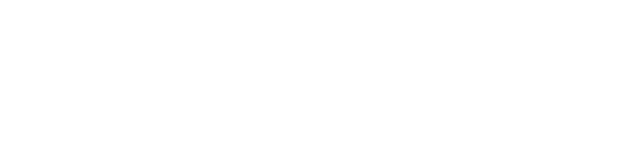
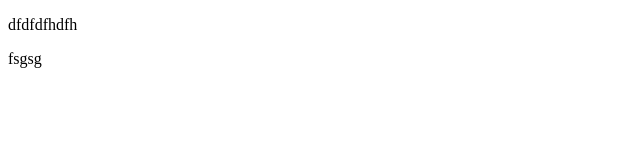
Before and after one commit to tjrich25/gitBranchDemo, a plain HTML site: page index.html in a window 1280 px wide. Shown: the whole page, without its empty margins (0-640 px from the left). Drawn offline with Linux system fonts and the light colour scheme.

Commit message:
made changes

```diff
--- a/index.html
+++ b/index.html
@@ -7,6 +7,7 @@
   <title>Document</title>
 </head>
 <body>
-
+<p>  dfdfdfhdfh</p>
+<span>  fsgsg</span>
 </body>
 </html>
```
